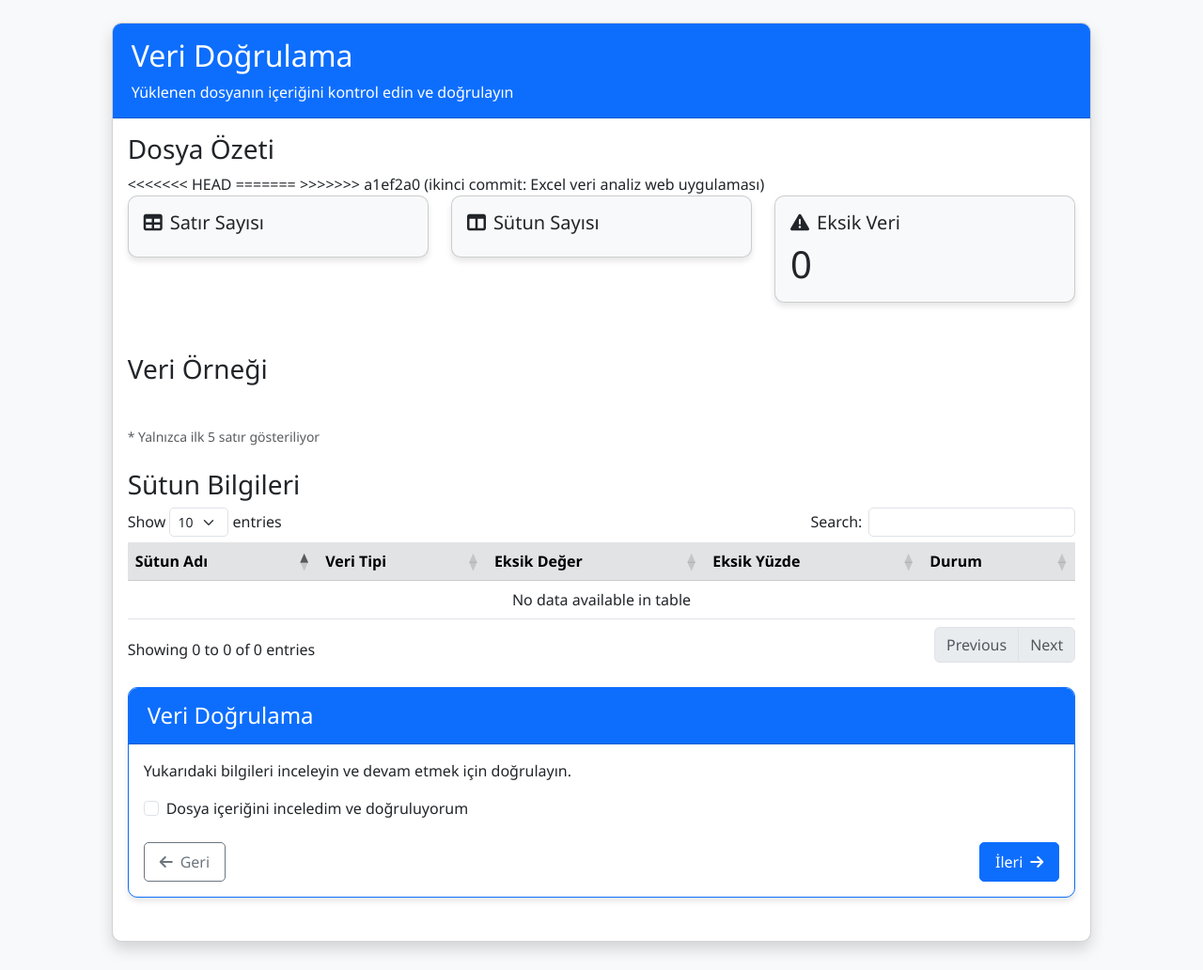
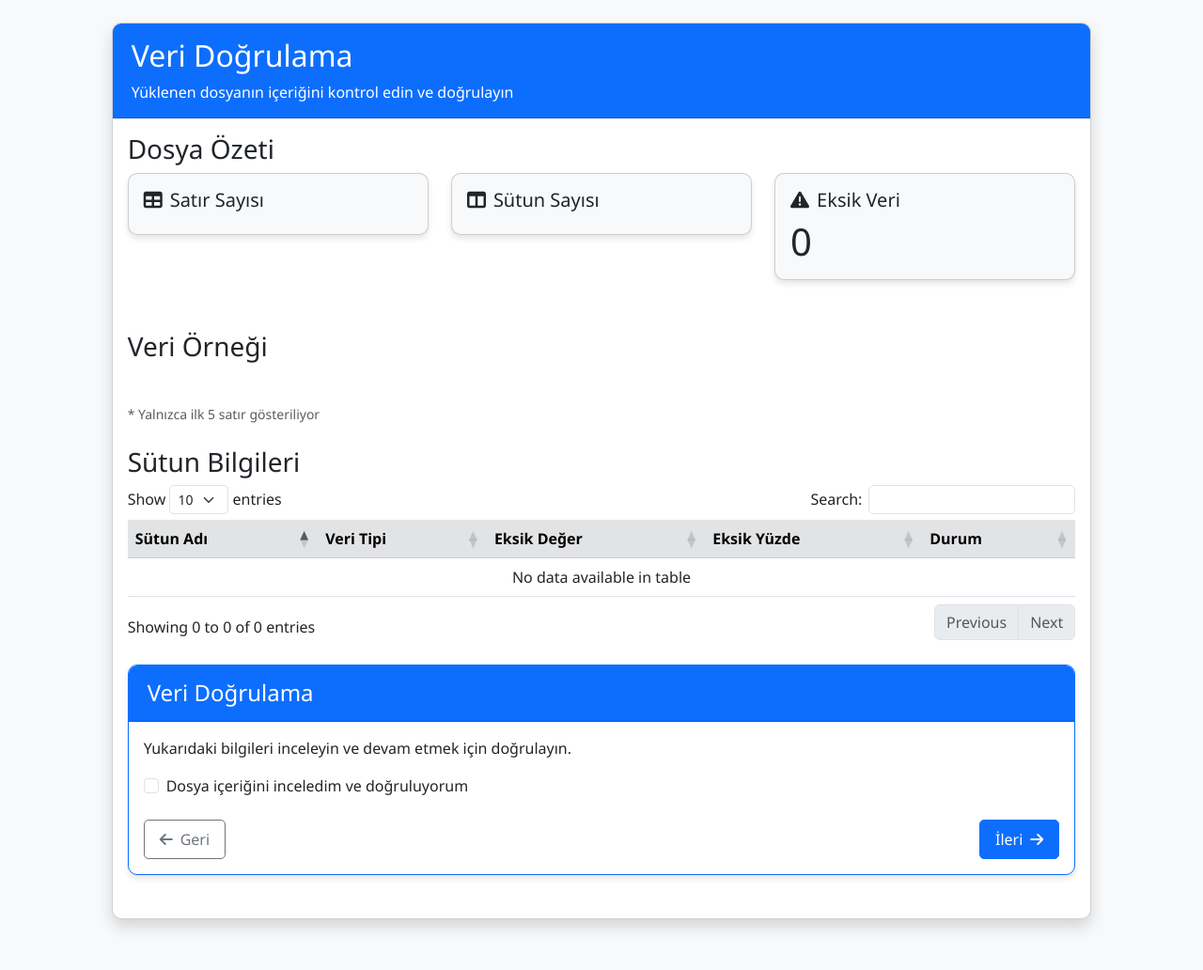
Before and after one commit to dogukanercoskun/excel_analyzer, a Flask app: template templates/validate_data.html in a window 1280 px wide. Shown: the whole page at 94% size. After the commit the page ends 989 px from the top, so only its background shows below. Run offline with Flask 2, Linux system fonts and the light colour scheme; the template is opened without the code that fills it, so the values that code supplies are empty; some libraries are stand-ins or nearby versions.

Commit message:
page_design

```diff
--- a/templates/select_analysis.html
+++ b/templates/select_analysis.html
@@ -40,8 +40,6 @@
                             <div class="progress-bar bg-primary" role="progressbar" style="width: 75%;" aria-valuenow="75" aria-valuemin="0" aria-valuemax="100">3/4 Adım</div>
                         </div>
 
-<<<<<<< HEAD
-=======
                         {% if limited_analysis %}
                         <div class="alert alert-warning" role="alert">
                             <h4 class="alert-heading"><i class="fas fa-exclamation-triangle me-2"></i>NumPy Sürüm Uyumsuzluğu!</h4>
@@ -51,8 +49,6 @@
                             <p class="text-muted mt-2 small">Not: Görsel analizler çalışmayabilir. Lütfen verilerinizi başka bir NumPy/Pandas ortamında veya daha düşük bir NumPy sürümü ile analiz etmeyi deneyin.</p>
                         </div>
                         {% endif %}
-
->>>>>>> a1ef2a0 (ikinci commit: Excel veri analiz web uygulaması)
                         <div class="row">
                             <!-- Sol taraf: Analiz seçimi -->
                             <div class="col-md-5">
--- a/templates/understand_data.html
+++ b/templates/understand_data.html
@@ -36,9 +36,6 @@
                         <div class="progress mb-4">
                             <div class="progress-bar bg-primary" role="progressbar" style="width: 50%;" aria-valuenow="50" aria-valuemin="0" aria-valuemax="100">2/4 Adım</div>
                         </div>
-
-<<<<<<< HEAD
-=======
                         {% if limited_analysis %}
                         <div class="alert alert-warning" role="alert">
                             <h4 class="alert-heading"><i class="fas fa-exclamation-triangle me-2"></i>NumPy Sürüm Uyumsuzluğu!</h4>
@@ -49,8 +46,6 @@
                             {% if stats.solution %}<p class="text-muted mt-2 small">Çözüm: {{ stats.solution }}</p>{% endif %}
                         </div>
                         {% endif %}
-
->>>>>>> a1ef2a0 (ikinci commit: Excel veri analiz web uygulaması)
                         <p class="lead">Verilerinizi daha iyi anlamak ve analizlerin daha doğru sonuçlar vermesi için aşağıdaki sütunlar hakkında bilgi ekleyin.</p>
 
                         <form id="understandDataForm" action="{{ url_for('select_analysis') }}" method="post">
--- a/templates/validate_data.html
+++ b/templates/validate_data.html
@@ -38,8 +38,6 @@
                         <!-- Dosya Özeti -->
                         <div class="file-summary mb-4">
                             <h3>Dosya Özeti</h3>
-<<<<<<< HEAD
-=======
 
                             {% if limited_analysis %}
                             <div class="alert alert-warning" role="alert">
@@ -54,7 +52,6 @@
                             </div>
                             {% endif %}
 
->>>>>>> a1ef2a0 (ikinci commit: Excel veri analiz web uygulaması)
                             <div class="row">
                                 <div class="col-md-4">
                                     <div class="card bg-light">
```
Also changed, not shown: 4 other files.
